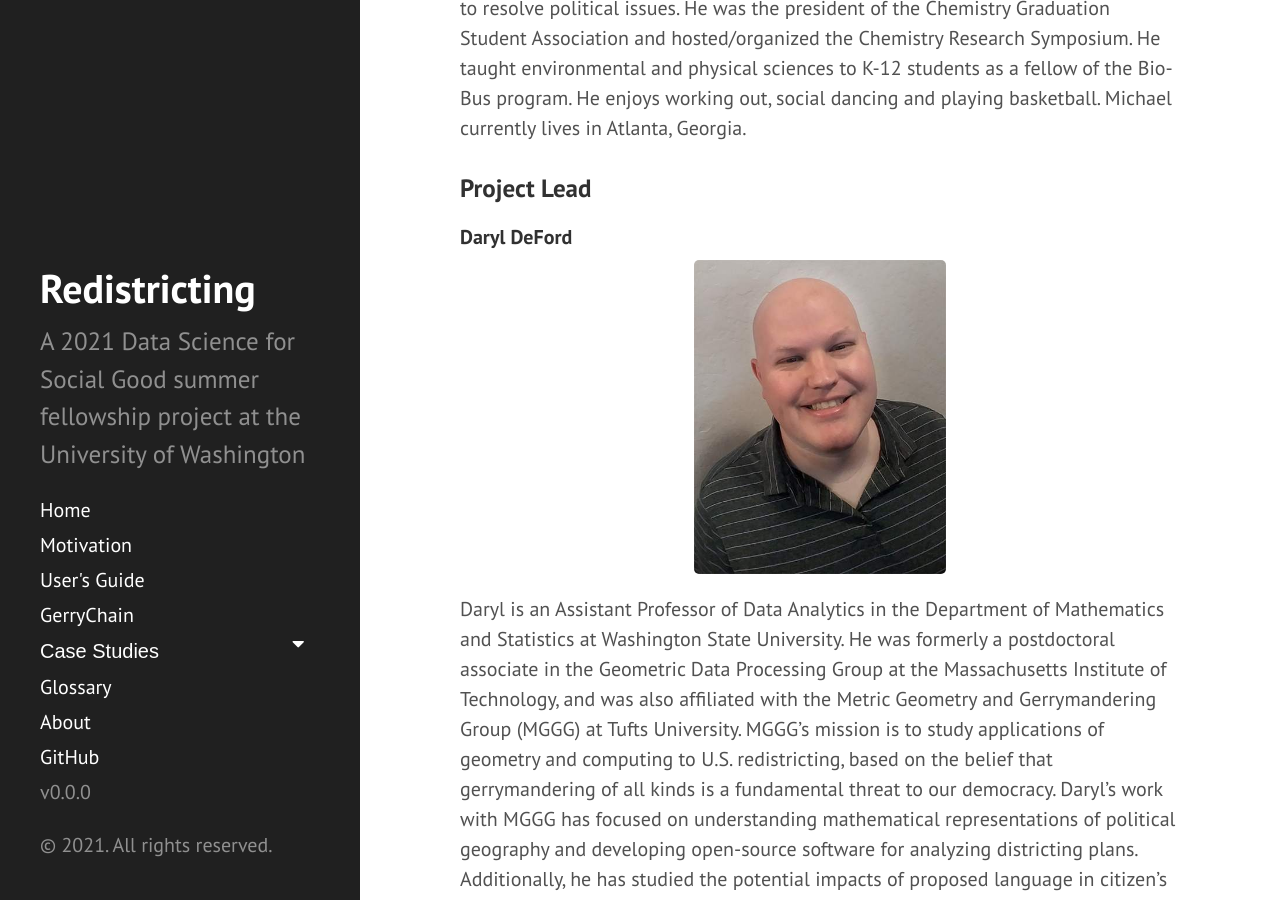
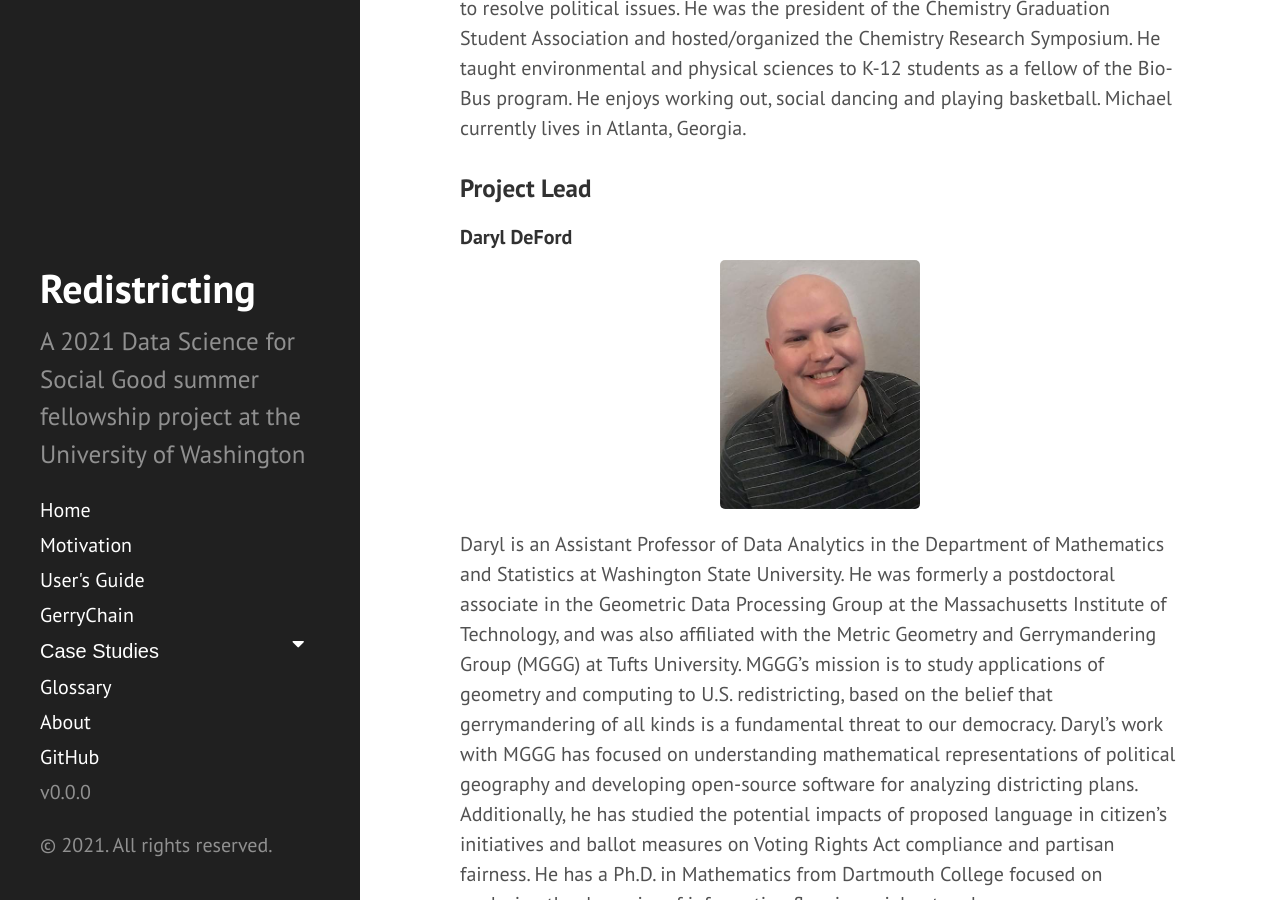
Before and after one commit to uwescience/DSSG2021-redistricting-website, a Jekyll site: the page built from about.md, in a window 1280 px wide and 900 px high, scrolled down 2988 px. Built offline with Jekyll 4.4.1, drawn with Linux system fonts in a browser that asks for light colours.

Commit message:
Update about.md

```diff
--- a/about.md
+++ b/about.md
@@ -33,7 +33,7 @@ Michael Gregory Souffrant is a Ph.D. candidate in Computational Biophysical Chem
 
 #### Daryl DeFord
 
-<center><img src="{{ site.url }}{{ site.baseurl }}/assets/img/about-daryl.jpg" style="width: 35%; height: 35%"></center>
+<center><img src="{{ site.url }}{{ site.baseurl }}/assets/img/about-daryl.jpg" style="width: 200px"></center>
 
 Daryl is an Assistant Professor of Data Analytics in the Department of Mathematics and Statistics at Washington State University. He was formerly a postdoctoral associate in the Geometric Data Processing Group at the Massachusetts Institute of Technology, and was also affiliated with the Metric Geometry and Gerrymandering Group (MGGG) at Tufts University. MGGG's mission is to study applications of geometry and computing to U.S. redistricting, based on the belief that gerrymandering of all kinds is a fundamental threat to our democracy. Daryl’s work with MGGG has focused on understanding mathematical representations of political geography and developing open-source software for analyzing districting plans. Additionally, he has studied the potential impacts of proposed language in citizen’s initiatives and ballot measures on Voting Rights Act compliance and partisan fairness. He has a Ph.D. in Mathematics from Dartmouth College focused on analyzing the dynamics of information flow in social networks.
 
@@ -41,13 +41,13 @@ Daryl is an Assistant Professor of Data Analytics in the Department of Mathemati
 
 #### Bernease Herman
 
-<center><img src="{{ site.url }}{{ site.baseurl }}/assets/img/about-bernease.png" style="width: 40%; height: 40%"></center>
+<center><img src="{{ site.url }}{{ site.baseurl }}/assets/img/about-bernease.png" style="width: 200px"></center>
 
 Bernease was most recently a Software Development Engineer at Amazon, where she collaborated with operations research scientists and statisticians to add economic constraints and buying models to Amazon’s Inventory Planning and Control system. Previous to Amazon, Bernease worked on derivatives pricing and predictive modeling at the research arm of Morgan Stanley. Bernease earned her B.S. in Mathematics and Statistics from the University of Michigan.
 
 #### Vaughn Iverson
 
-<center><img src="{{ site.url }}{{ site.baseurl }}/assets/img/about-vaughn.jpeg" style="width: 40%; height: 40%"></center>
+<center><img src="{{ site.url }}{{ site.baseurl }}/assets/img/about-vaughn.jpeg" style="width: 200px"></center>
 
 Vaughn Iverson is a Senior Research Scientist with the Center for Environmental Genomics in the UW School of Oceanography, where his research involves developing biological sensing methods capable of inferring the behaviors and interactions within natural microbial communities by identifying and quantifying genes and proteins used by specific members of the community (metagenomics and metatranscriptomics).
 
```
